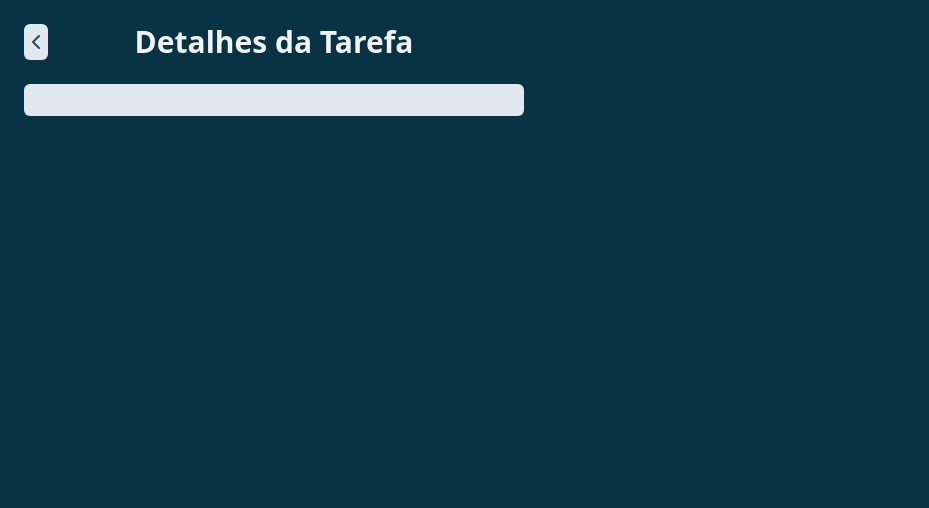
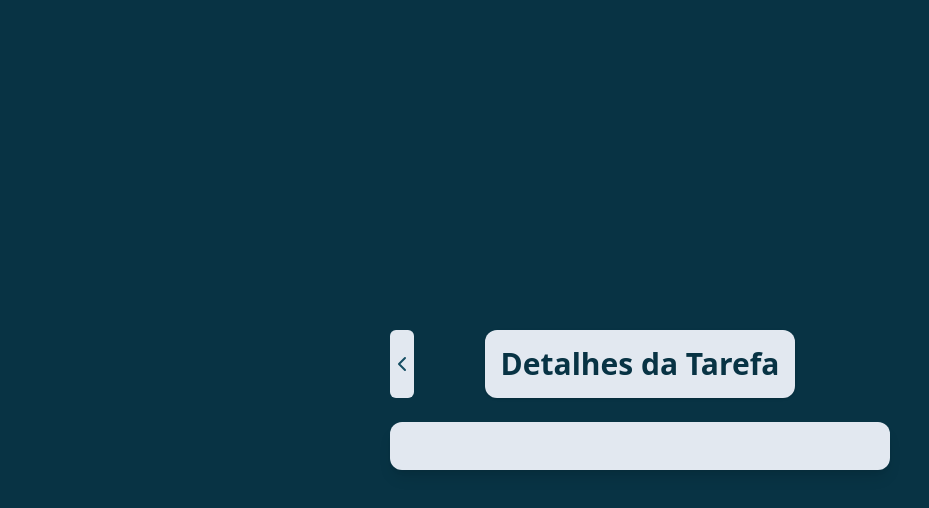
Before and after one commit to ProjectPedro/gerenciador-de-tarefas, a React (Vite) app: page /task in a window 1280 px wide. Shown: the top 508 px of the page, without its empty margins (0-929 px from the left). Built offline with nearby package versions, Linux system fonts and the light colour scheme.

Commit message:
Extra modifications and/or styling to some components

```diff
--- a/src/Title.jsx
+++ b/src/Title.jsx
@@ -1,6 +1,8 @@
 function Title(props) {
   return (
-    <h1 className="text-3xl text-slate-100 font-bold text-center">{props.children}</h1>
+    <h1 className=" bg-slate-200 text-3xl text-cyan-950 font-bold text-center box-border p-4 rounded-xl shadow">
+      {props.children}
+    </h1>
   );
 }
 
--- a/src/pages/TaskPage.jsx
+++ b/src/pages/TaskPage.jsx
@@ -13,19 +13,19 @@ function TaskPage() {
   }
 
   return (
-    <div className="h-screen w-screen bg-cyan-950 p-6">
+    <div className="h-screen w-screen bg-cyan-950 p-6 flex justify-center items-center">
       <div className="w-[500px] space-y-4">
         <div className="flex justify-center relative mb-6">
           <button
             onClick={onBackClick}
-            className="bg-slate-200 text-cyan-900 rounded-md absolute left-0 top-0 -bottom-0"
+            className="bg-slate-200 text-cyan-900 rounded-md absolute left-0 top-0 -bottom-0 hover:bg-slate-300 transition"
           >
             <ChevronLeftIcon />
           </button>
           <Title>Detalhes da Tarefa</Title>
         </div>
 
-        <div className="bg-slate-200 p-4 rounded-md">
+        <div className="bg-slate-200 p-6 rounded-xl shadow-lg text-center transform transition-all duration-300 hover:scale-105 hover:shadow-2xl hover:bg-slate-100">
           <h2 className="text-xl font-bold  text-cyan-900">{title}</h2>
           <p className=" text-cyan-900">{description}</p>
         </div>
```
